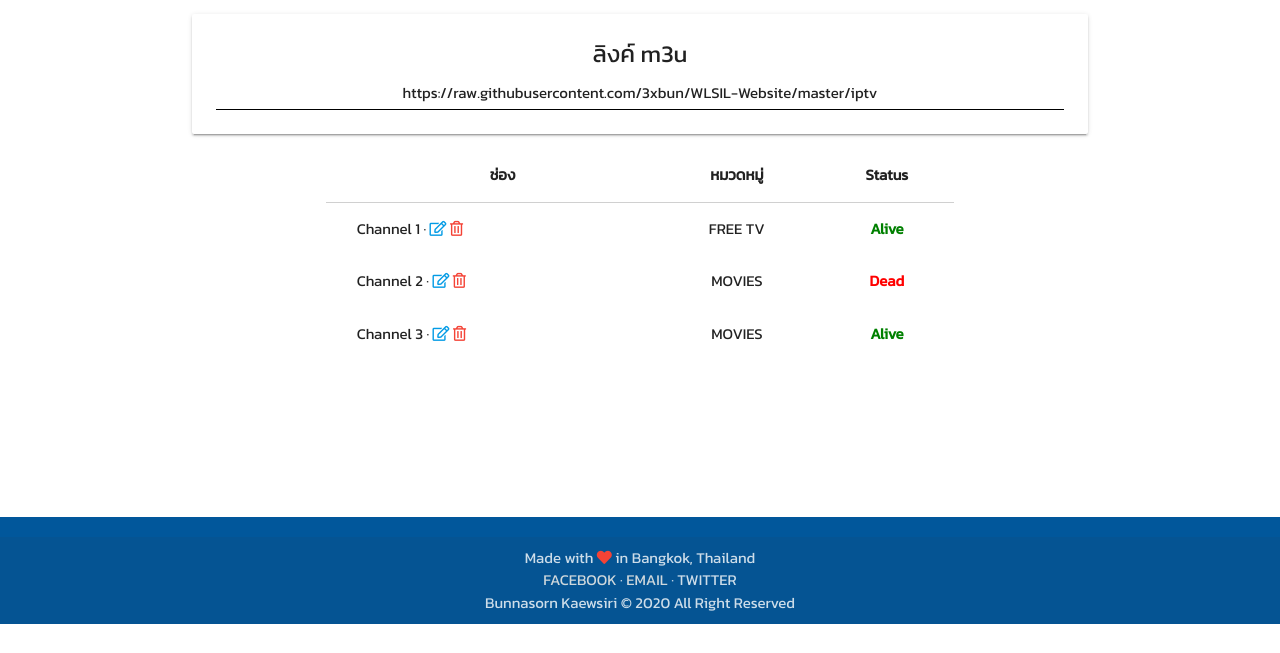
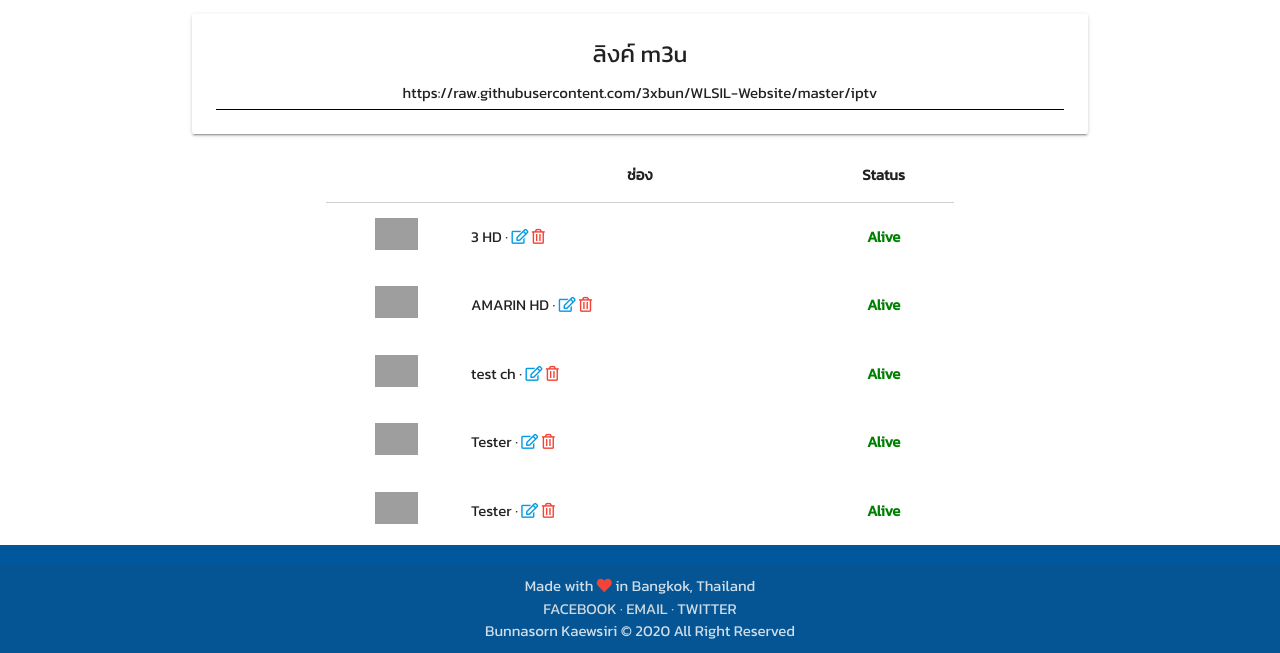
Before and after one commit to royrover/iptv-by-3xbun, a Flask app: page / in a window 1280 px wide. Shown: the part 176-829 px from the top of the page. Before the commit the page ends 800 px from the top, so only its background shows below. Run offline with Flask 2, Linux system fonts and the light colour scheme; data comes from the database, SQL or seed files in the repository; both versions use the stored data as it was after the commit; some libraries are stand-ins or nearby versions; grey boxes are pictures that could not be loaded.

Commit message:
Initilize database with some channel

```diff
--- a/app.py
+++ b/app.py
@@ -1,8 +1,26 @@
 from flask import Flask, render_template, redirect, url_for
+from flask_sqlalchemy import SQLAlchemy
+from datetime import datetime
 
 app = Flask(__name__)
+app.config['SQLALCHEMY_DATABASE_URI'] = 'sqlite:///channel.db'
+db = SQLAlchemy(app)
+
+class Channel(db.Model):
+    id = db.Column(db.Integer, primary_key=True)
+    channel = db.Column(db.String(32), nullable=False)
+    url = db.Column(db.Text, nullable=False)
+    logo = db.Column(db.Text)
+    status = db.Column(db.String(4), nullable=False, default='Alive')
+    date_created = db.Column(db.DateTime, nullable=False, default=datetime.utcnow)
+
+    def __repr__(self):
+        return '<Channel {}: {}>'.format(self.id, self.channel)
+
 
 @app.route('/')
 def index():
     m3u_link = "https://raw.githubusercontent.com/3xbun/WLSIL-Website/master/iptv"
-    return render_template('index.html', m3u_link=m3u_link)
+
+    channels = Channel.query.all()
+    return render_template('index.html', m3u_link=m3u_link, channels=channels)
--- a/static/css/main.css
+++ b/static/css/main.css
@@ -33,3 +33,7 @@ body {
     text-align: center;
     font-weight: bold;
 }
+
+.ch-logo {
+    height: 32px;
+}
--- a/templates/index.html
+++ b/templates/index.html
@@ -15,30 +15,19 @@
             <tr>
                 <th></th>
                 <th class="center-align">ช่อง</th>
-                <th class="center-align">หมวดหมู่</th>
                 <th class="center-align">Status</th>
             </tr>
         </thead>
 
         <tbody>
+            {% for ch in channels %}
             <tr>
-                <td class="center-align"><img src="https://via.placeholder.com/32" alt=""></td>
-                <td>Channel 1 · <a href="#"><i class="far fa-edit"></i></a> <a href="#"><i class="far fa-trash-alt red-text"></i></a></td>
-                <td class="center-align">FREE TV</td>
-                <td class="alive">Alive</td>
+                <td class="center-align"><img class="ch-logo" src="{{ch.logo}}" alt=""></td>
+                <td>{{ch.channel}} · <a href="#"><i class="far fa-edit"></i></a> <a href="#"><i class="far fa-trash-alt red-text"></i></a></td>
+                <td class="alive">{{ch.status}}</td>
             </tr>
-            <tr>
-                <td class="center-align"><img src="https://via.placeholder.com/32" alt=""></td>
-                <td>Channel 2 · <a href="#"><i class="far fa-edit"></i></a> <a href="#"><i class="far fa-trash-alt red-text"></i></a></td>
-                <td class="center-align">MOVIES</td>
-                <td class="dead">Dead</td>
-            </tr>
-            <tr>
-                <td class="center-align"><img src="https://via.placeholder.com/32" alt=""></td>
-                <td>Channel 3 · <a href="#"><i class="far fa-edit"></i></a> <a href="#"><i class="far fa-trash-alt red-text"></i></a></td>
-                <td class="center-align">MOVIES</td>
-                <td class="alive">Alive</td>
-            </tr>
+
+            {% endfor %}
         </tbody>
     </table>
 </div>
```
Also changed, not shown: channel.db (added).
